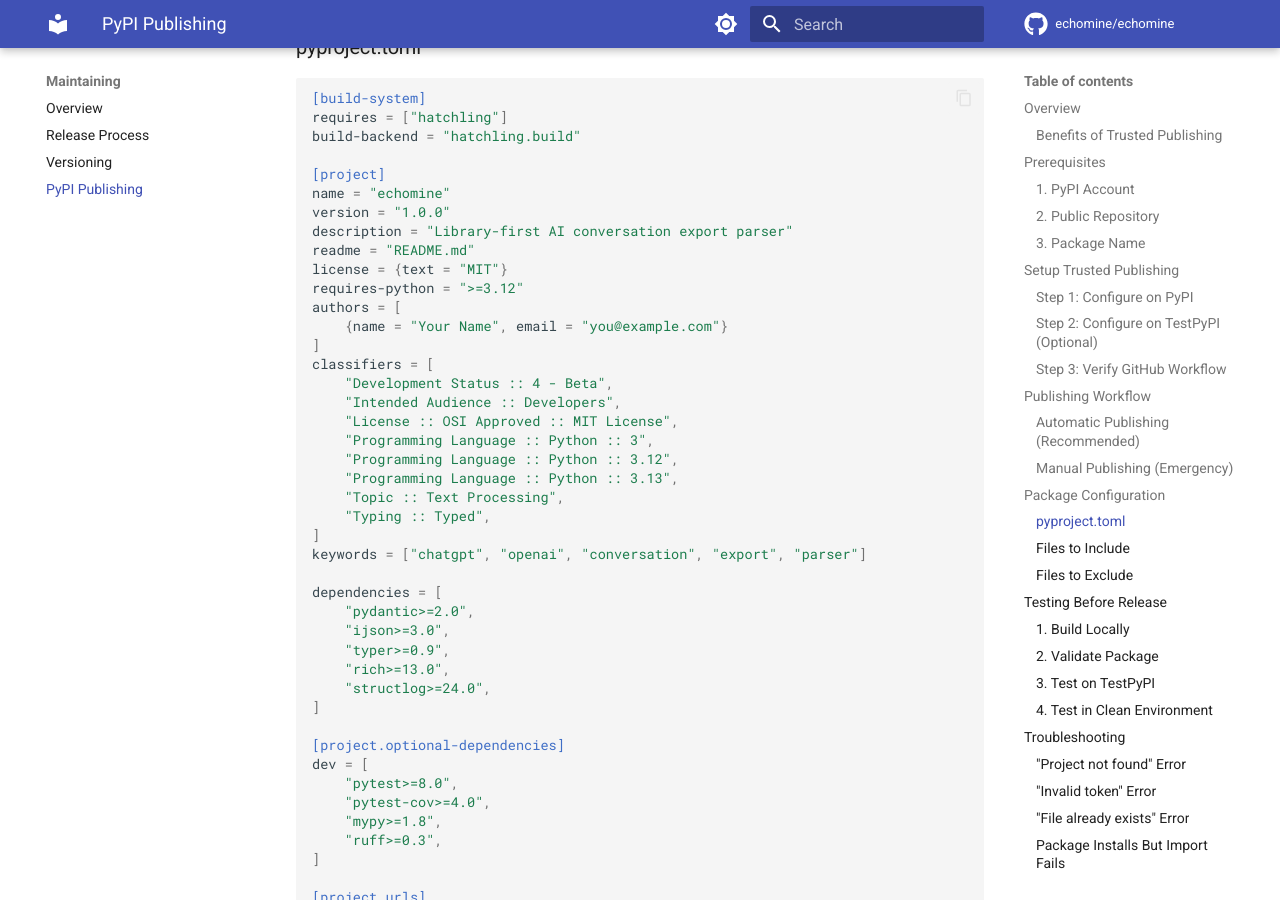
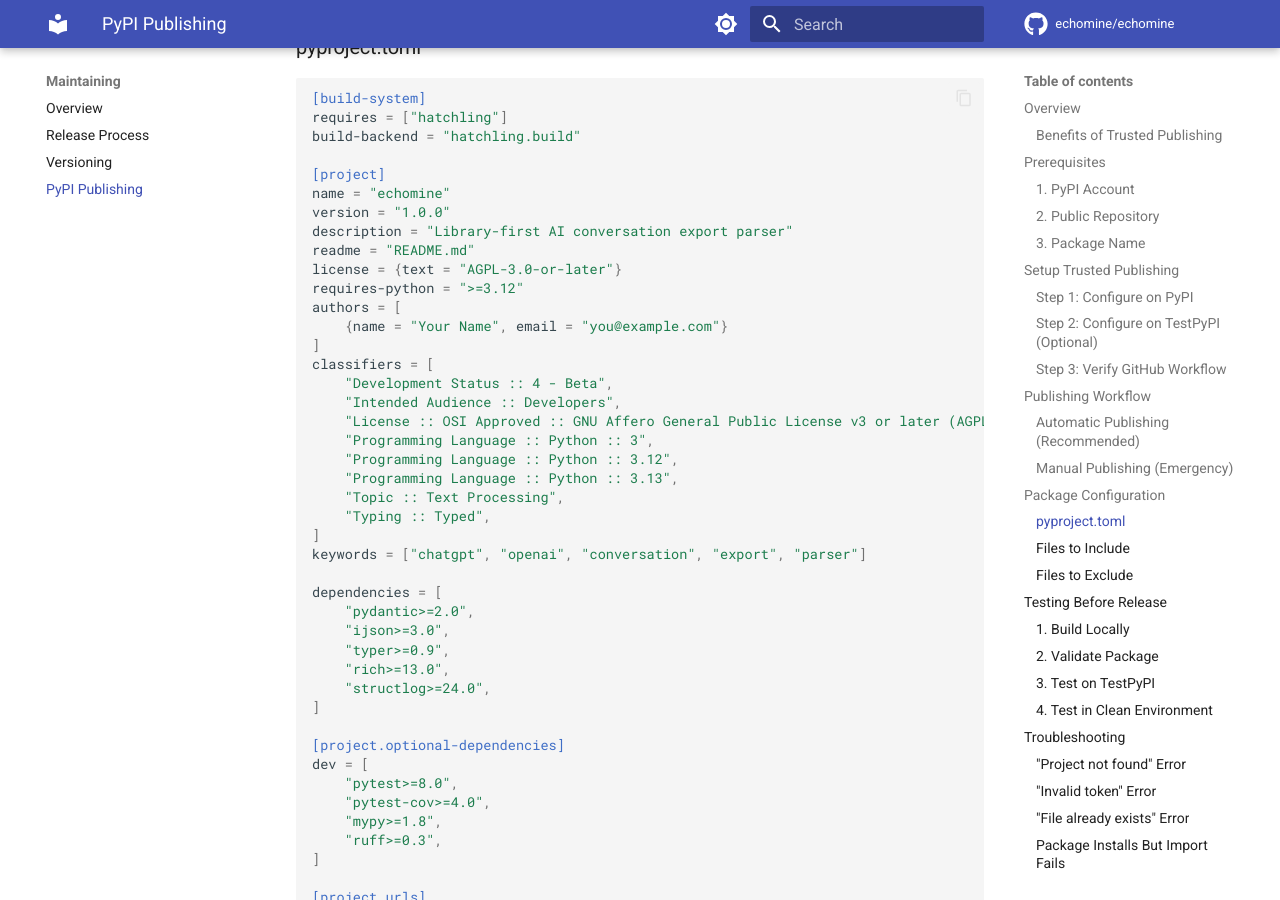
Before and after one commit to aucontraire/echomine, an MkDocs documentation site: the page built from docs/maintaining/pypi-publishing.md, in a window 1280 px wide and 900 px high, scrolled down 2863 px. Built offline with MkDocs 1.6.1 and Material for MkDocs 9.7.7, drawn with Linux system fonts in a browser that asks for light colours; comment, search, counter and statistics services are not loaded; the version menu is left out.

Commit message:
fix: update all MIT license references to AGPL-3.0 and bump to v1.0.1

```diff
--- a/docs/maintaining/pypi-publishing.md
+++ b/docs/maintaining/pypi-publishing.md
@@ -130,7 +130,7 @@ name = "echomine"
 version = "1.0.0"
 description = "Library-first AI conversation export parser"
 readme = "README.md"
-license = {text = "MIT"}
+license = {text = "AGPL-3.0-or-later"}
 requires-python = ">=3.12"
 authors = [
     {name = "Your Name", email = "you@example.com"}
@@ -138,7 +138,7 @@ authors = [
 classifiers = [
     "Development Status :: 4 - Beta",
     "Intended Audience :: Developers",
-    "License :: OSI Approved :: MIT License",
+    "License :: OSI Approved :: GNU Affero General Public License v3 or later (AGPLv3+)",
     "Programming Language :: Python :: 3",
     "Programming Language :: Python :: 3.12",
     "Programming Language :: Python :: 3.13",
--- a/pyproject.toml
+++ b/pyproject.toml
@@ -4,7 +4,7 @@ build-backend = "setuptools.build_meta"
 
 [project]
 name = "echomine"
-version = "1.0.0"
+version = "1.0.1"
 description = "Library-first tool for parsing AI conversation exports with search, filtering, and markdown export"
 readme = "README.md"
 requires-python = ">=3.12"
--- a/src/echomine/__init__.py
+++ b/src/echomine/__init__.py
@@ -51,10 +51,10 @@ Type Safety:
 All public APIs are strictly typed with Pydantic models and mypy --strict compliance.
 
 License:
-    MIT License - See LICENSE file for details
+    AGPL-3.0 License - See LICENSE file for details
 """
 
-__version__ = "1.0.0"
+__version__ = "1.0.1"
 __author__ = "Echomine Contributors"
 
 # Public API imports (T061-T062)
```
Also changed, not shown: CONTRIBUTING.md (+1 -1 lines), REMAINING_WORK.md (+1 -1 lines), docs/index.md (+1 -1 lines).
